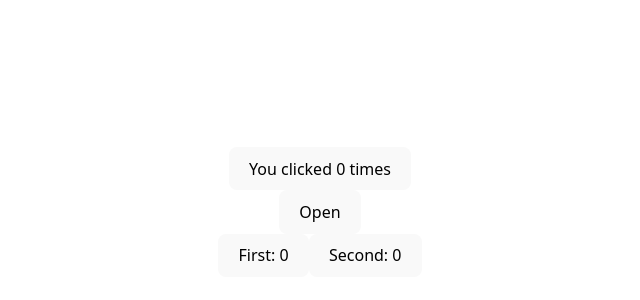
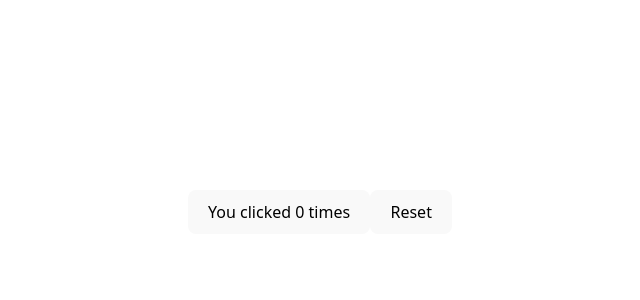
Before and after one commit to dvankevich/react-001, a React (Vite) app: page / in a window 1280 px wide. Shown: the part 188-488 px from the top of the page, without its empty margins (320-960 px from the left). Built offline with nearby package versions, Linux system fonts and the light colour scheme.

Commit message:
save data to local storage

```diff
--- a/src/App.jsx
+++ b/src/App.jsx
@@ -1,65 +1,34 @@
 import "./App.css";
 import { useState, useEffect } from "react";
 
-const Modal = () => {
-  useEffect(() => {
-    // Зберігаємо ідентифікатор інтервалу в змінну
-    const intervalId = setInterval(() => {
-      console.log(`Interval ID: ${intervalId}, Time: ${Date.now()}`);
-    }, 2000);
+const App = () => {
+  const [clicks, setClicks] = useState(() => {
+    // Зчитуємо значення за ключем
+    const savedClicks = Number(window.localStorage.getItem("saved-clicks"));
 
-    return () => {
-      // Очищаємо інтервал за його ідентифікатором
-      console.log(`clean Interval with ID: ${intervalId}`);
-      clearInterval(intervalId);
-    };
-  }, []);
+    // Якщо там щось є, повертаємо це
+    // значення як початкове значення стану
+    if (savedClicks !== null) {
+      return savedClicks;
+    }
 
-  return <div>Modal</div>;
-};
-
-const App = () => {
-  const [clicks, setClicks] = useState(0);
-  const [isOpen, setIsOpen] = useState(false);
-
-  // Оголошуємо ефект
-  useEffect(() => {
-    document.title = `You clicked ${clicks} times`;
-  }, [clicks]);
+    // У протилежному випадку повертаємо
+    // яке-небудь значення за замовчуванням
+    return 0;
+  });
 
   useEffect(() => {
-    console.log("You can see me only once!");
-  }, []); // Виконується тільки на етапі монтування.
-
-  const [first, setFirst] = useState(0);
-  const [second, setSecond] = useState(0);
-
-  useEffect(() => {
-    console.log("First updated: ", first);
-  }, [first]);
-
-  useEffect(() => {
-    console.log("Second updated: ", second);
-  }, [second]);
-
-  useEffect(() => {
-    console.log("First or second updated: ", first + second);
-  }, [first, second]);
+    console.log(`Clicks changed - ${clicks}`);
+    window.localStorage.setItem("saved-clicks", clicks);
+  }, [clicks]);
 
   return (
     <>
-      <button onClick={() => setClicks(clicks + 1)}>
-        You clicked {clicks} times
-      </button>
       <div>
-        <button onClick={() => setIsOpen(!isOpen)}>
-          {isOpen ? "Close" : "Open"}
+        <button onClick={() => setClicks(clicks + 1)}>
+          You clicked {clicks} times
         </button>
-        {isOpen && <Modal />}
-      </div>
-      <div>
-        <button onClick={() => setFirst(first + 1)}>First: {first}</button>
-        <button onClick={() => setSecond(second + 1)}>Second: {second}</button>
+        <button onClick={() => setClicks(0)}>Reset</button>
       </div>
     </>
   );
```
